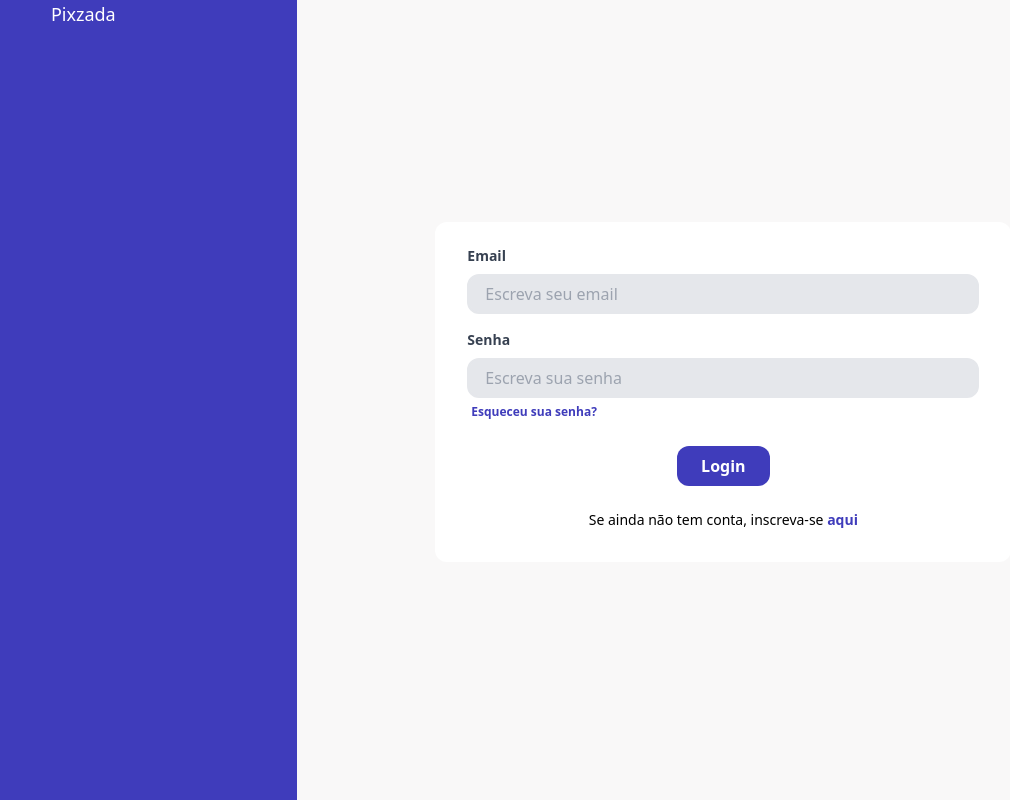
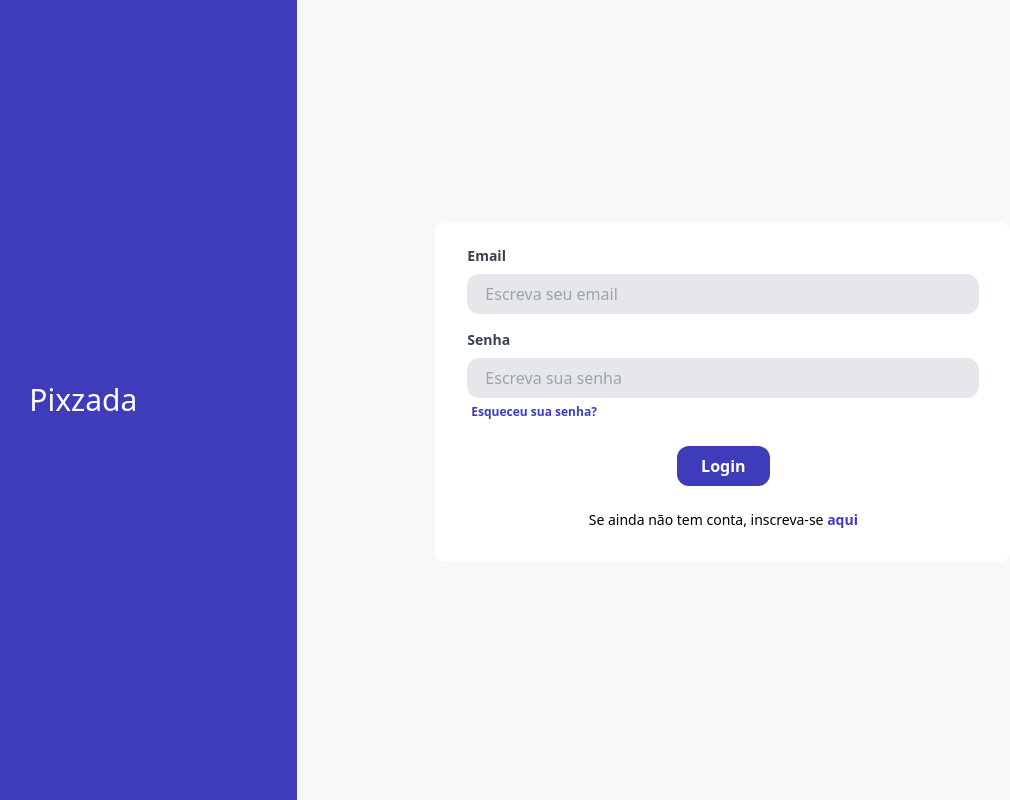
Before and after one commit to macieeel/front_siteCES22, a Next.js app: page /login in a window 1280 px wide. Shown: the whole page, without its empty margins (130-1140 px from the left). Built offline with nearby package versions, Linux system fonts and the light colour scheme.

Commit message:
minor styles alterations

```diff
--- a/src/pages/login.jsx
+++ b/src/pages/login.jsx
@@ -32,8 +32,10 @@ export default function Login() {
                 <title>Login</title>
             </Head>
             <div className="flex h-full">
-                <div className="w-1/3 bg-primary h-full flex items-center justify-center">
-                    <p className="text-lg font-medium text-white h-full">Pixzada</p>
+                <div className="w-1/3 bg-primary h-full">
+                    <p className="text-3xl font-medium text-white h-full flex items-center justify-center">
+                        Pixzada
+                    </p>
                 </div>
                 <div className="flex flex-grow mx-4 justify-center items-center">
                     <div className="w-full max-w-xl bg-white rounded-xl px-8 pt-6 pb-8 mb-4">
```
